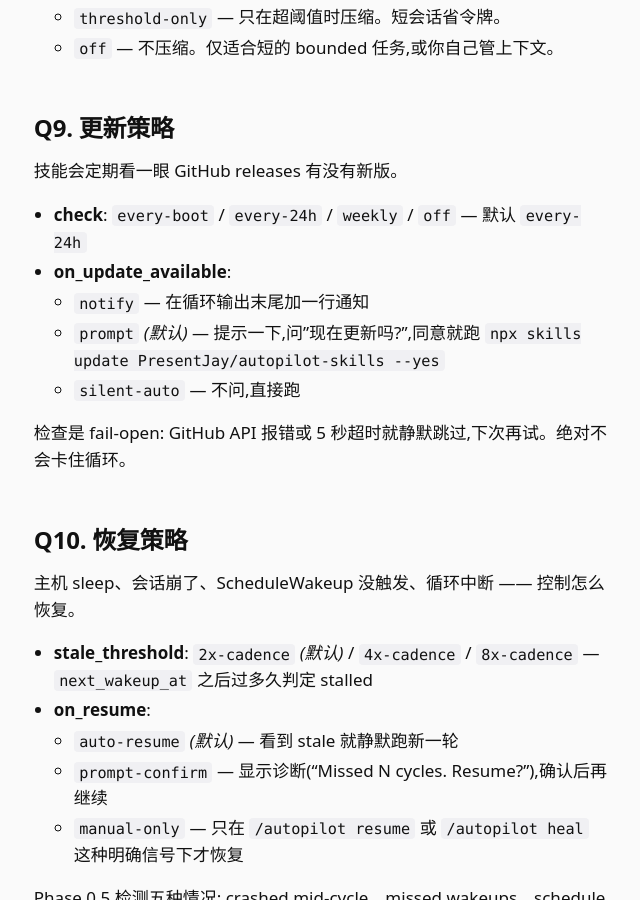
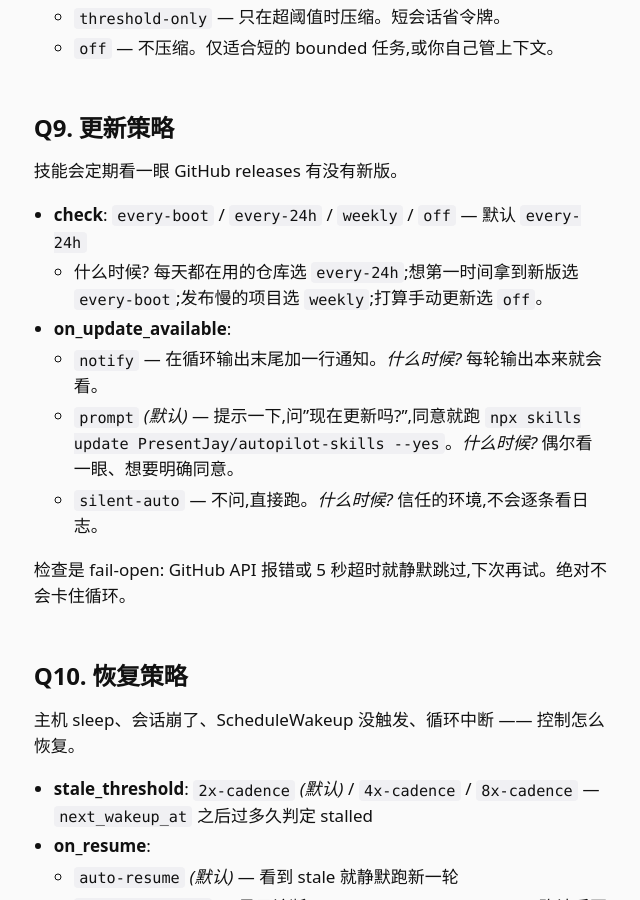
Before and after one commit to PresentJay/autopilot-skills, a Jekyll site: the page built from docs/zh/mission-schema.md, in a window 1280 px wide and 900 px high, scrolled down 2265 px. Shown: the whole window, without its empty margins (319-959 px from the left). Built offline with Jekyll 4.4.1, drawn with Linux system fonts in a browser that asks for light colours.

Commit message:
auto(I18N-005): Q9 update policy — add 'when to choose' per option (4 langs)

```diff
--- a/docs/zh/mission-schema.md
+++ b/docs/zh/mission-schema.md
@@ -73,10 +73,11 @@ title: 任务结构
 技能会定期看一眼 GitHub releases 有没有新版。
 
 - **check**: `every-boot` / `every-24h` / `weekly` / `off` — 默认 `every-24h`
+  - 什么时候? 每天都在用的仓库选 `every-24h`;想第一时间拿到新版选 `every-boot`;发布慢的项目选 `weekly`;打算手动更新选 `off`。
 - **on_update_available**:
-  - `notify` — 在循环输出末尾加一行通知
-  - `prompt` *(默认)* — 提示一下,问"现在更新吗?",同意就跑 `npx skills update PresentJay/autopilot-skills --yes`
-  - `silent-auto` — 不问,直接跑
+  - `notify` — 在循环输出末尾加一行通知。*什么时候?* 每轮输出本来就会看。
+  - `prompt` *(默认)* — 提示一下,问"现在更新吗?",同意就跑 `npx skills update PresentJay/autopilot-skills --yes`。*什么时候?* 偶尔看一眼、想要明确同意。
+  - `silent-auto` — 不问,直接跑。*什么时候?* 信任的环境,不会逐条看日志。
 
 检查是 fail-open: GitHub API 报错或 5 秒超时就静默跳过,下次再试。绝对不会卡住循环。
 
```
Also changed, not shown: docs/ja/mission-schema.md (+4 -3 lines), docs/ko/mission-schema.md (+4 -3 lines), docs/mission-schema.md (+4 -3 lines).
